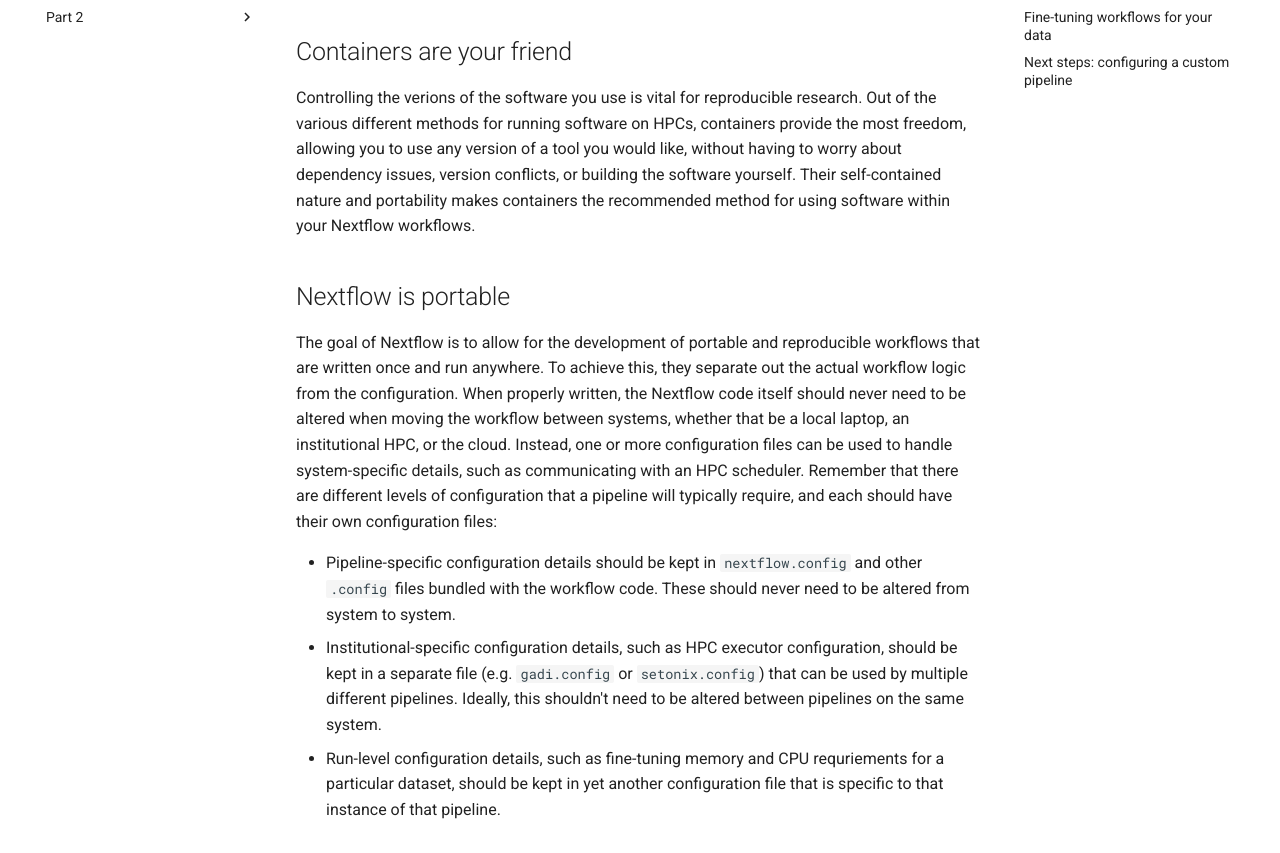
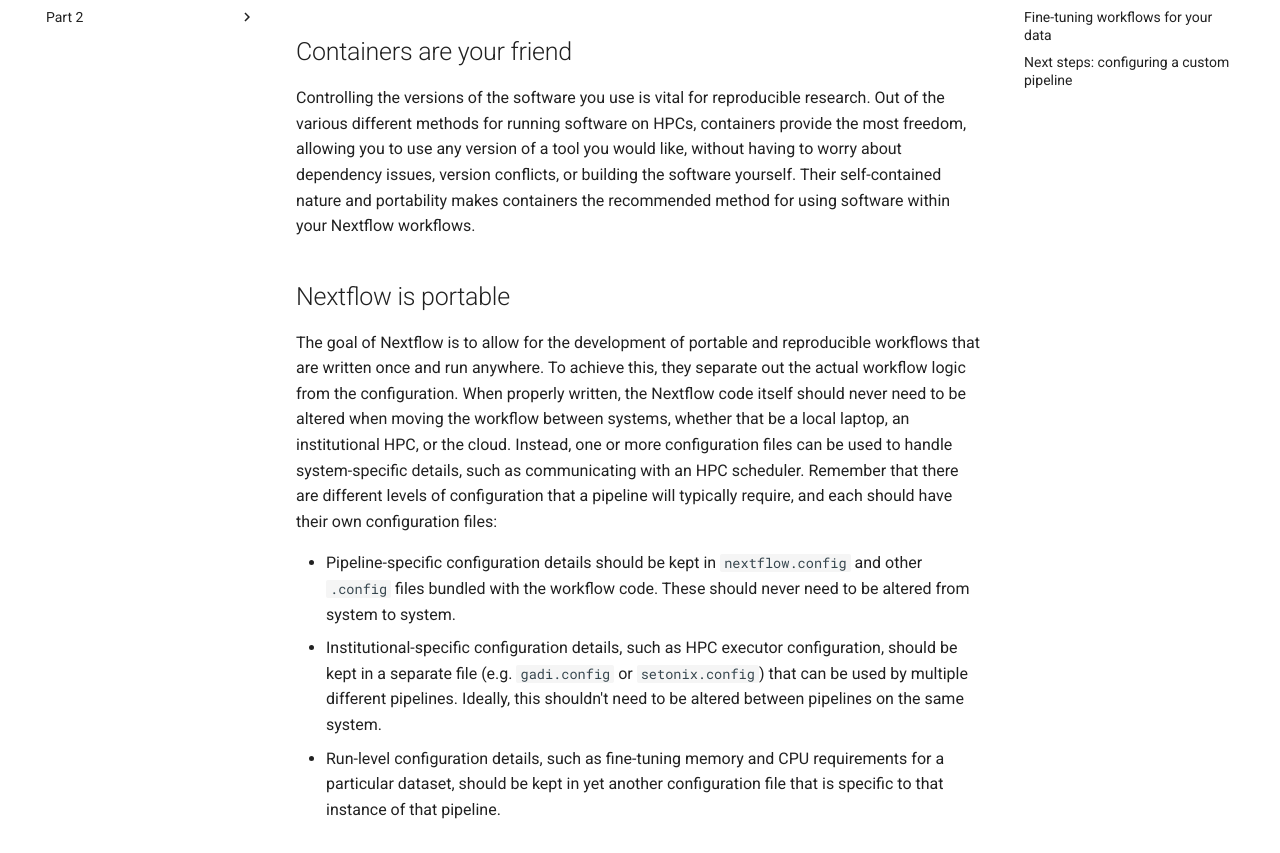
Before and after one commit to Sydney-Informatics-Hub/nextflow-hpc-workshop, an MkDocs documentation site: the page built from docs/part1/01_10_outro.md, in a window 1280 px wide and 1400 px high, scrolled down 386 px. Shown: the part 172-1025 px from the top of the window. Built offline with MkDocs 1.6.1 and Material for MkDocs 9.7.7, drawn with Linux system fonts in a browser that asks for light colours; comment, search, counter and statistics services are not loaded.

Commit message:
1.10 fix typos

```diff
--- a/docs/part1/01_10_outro.md
+++ b/docs/part1/01_10_outro.md
@@ -8,7 +8,7 @@ Remember, you are working on a shared system with hundreds of other users. Becau
 
 ## Containers are your friend
 
-Controlling the verions of the software you use is vital for reproducible research. Out of the various different methods for running software on HPCs, containers provide the most freedom, allowing you to use any version of a tool you would like, without having to worry about dependency issues, version conflicts, or building the software yourself. Their self-contained nature and portability makes containers the recommended method for using software within your Nextflow workflows.
+Controlling the versions of the software you use is vital for reproducible research. Out of the various different methods for running software on HPCs, containers provide the most freedom, allowing you to use any version of a tool you would like, without having to worry about dependency issues, version conflicts, or building the software yourself. Their self-contained nature and portability makes containers the recommended method for using software within your Nextflow workflows.
 
 ## Nextflow is portable
 
@@ -16,7 +16,7 @@ The goal of Nextflow is to allow for the development of portable and reproducibl
 
 - Pipeline-specific configuration details should be kept in `nextflow.config` and other `.config` files bundled with the workflow code. These should never need to be altered from system to system.
 - Institutional-specific configuration details, such as HPC executor configuration, should be kept in a separate file (e.g. `gadi.config` or `setonix.config`) that can be used by multiple different pipelines. Ideally, this shouldn't need to be altered between pipelines on the same system.
-- Run-level configuration details, such as fine-tuning memory and CPU requriements for a particular dataset, should be kept in yet another configuration file that is specific to that instance of that pipeline.
+- Run-level configuration details, such as fine-tuning memory and CPU requirements for a particular dataset, should be kept in yet another configuration file that is specific to that instance of that pipeline.
 
 ## Fine-tuning workflows for your data
 
```
